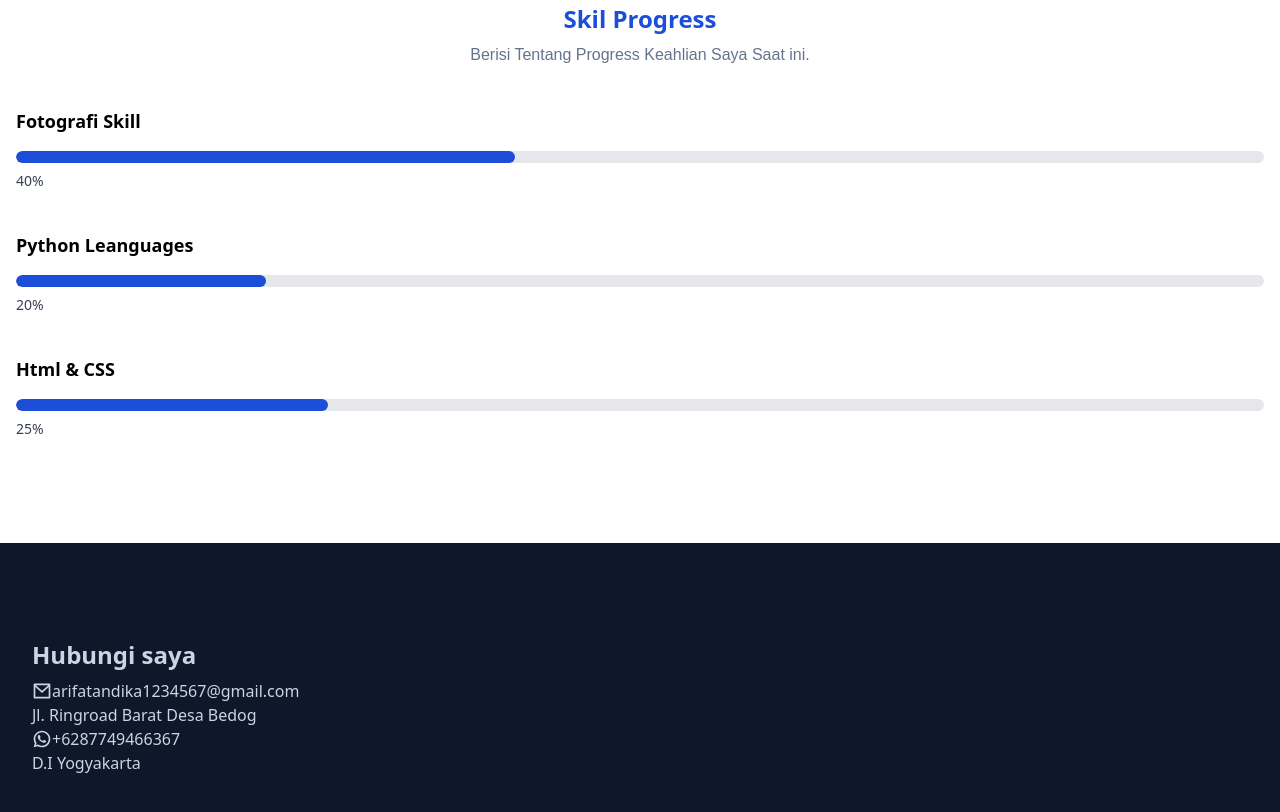
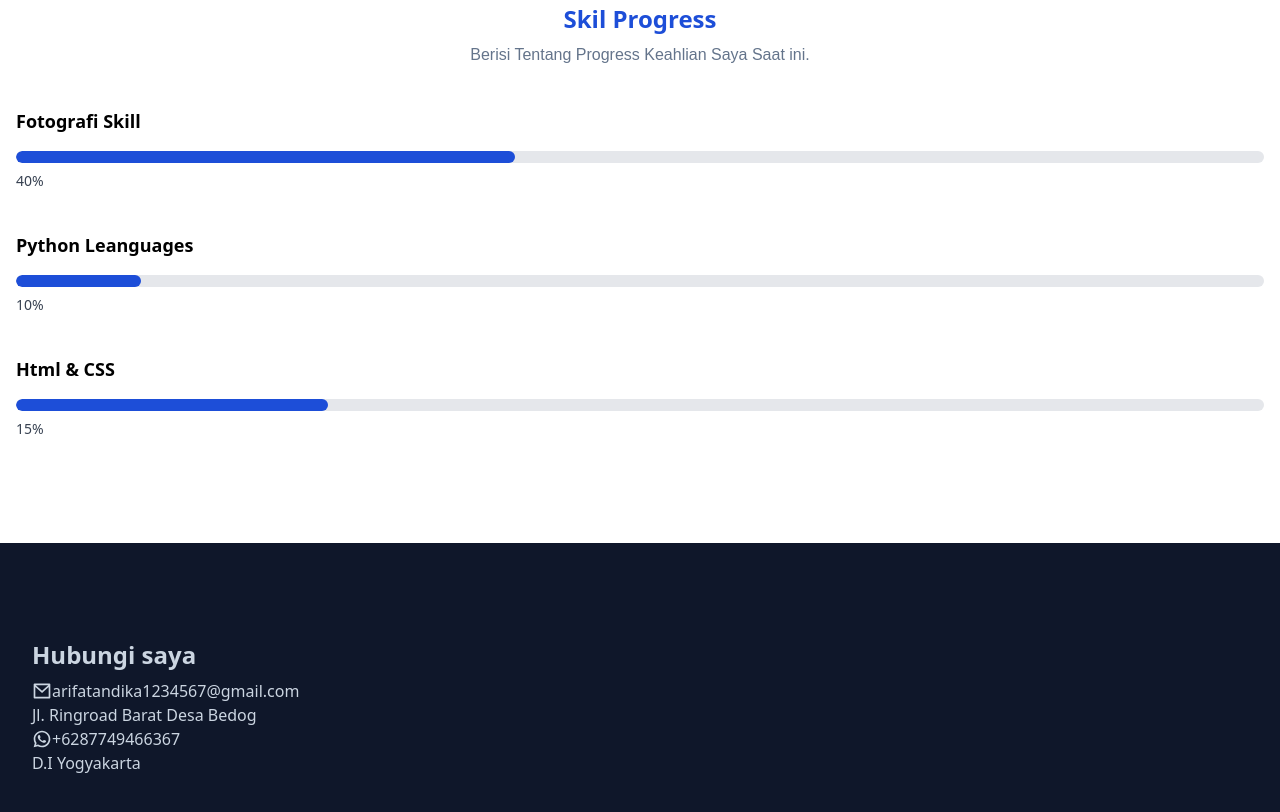
Before and after one commit to arifatandika25/arifatandika25.github.io, a website: page index.html in a window 1280 px wide. Shown: the part 4405-5217 px from the top of the page. Drawn offline with nearby package versions, Linux system fonts and the light colour scheme.

```diff
--- a/index.html
+++ b/index.html
@@ -233,16 +233,16 @@
           <div class="mb-10 items-center">
             <h1 class="text-lg font-bold mb-4">Python Leanguages</h1>
             <div class="bg-gray-9 rounded-full h-3 overflow-hidden bg-gray-200">
-              <div class="bg-primary h-3 rounded-full" style="width: 20%"></div>
+              <div class="bg-primary h-3 rounded-full" style="width: 10%"></div>
             </div>
-            <p class="text-gray-700 text-sm mt-2">20%</p>
+            <p class="text-gray-700 text-sm mt-2">10%</p>
           </div>
           <div class="mb-10 items-center">
             <h1 class="text-lg font-bold mb-4">Html & CSS</h1>
             <div class="bg-gray-9 rounded-full h-3 overflow-hidden bg-gray-200">
               <div class="bg-primary h-3 rounded-full" style="width: 25%"></div>
             </div>
-            <p class="text-gray-700 text-sm mt-2">25%</p>
+            <p class="text-gray-700 text-sm mt-2">15%</p>
           </div>
         </div>
       </div>
```
